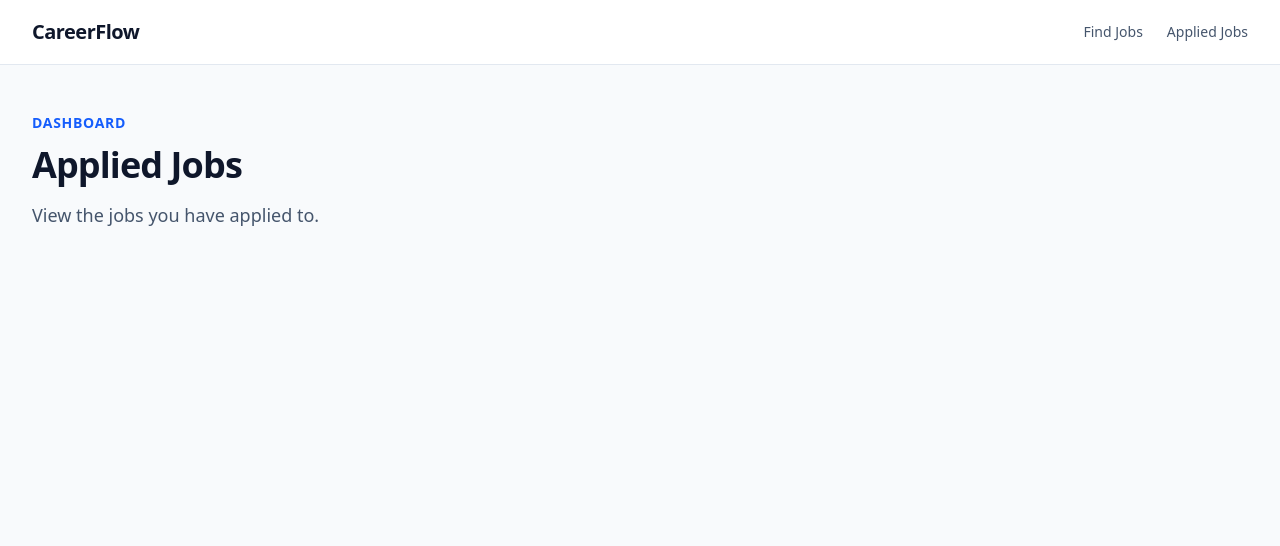
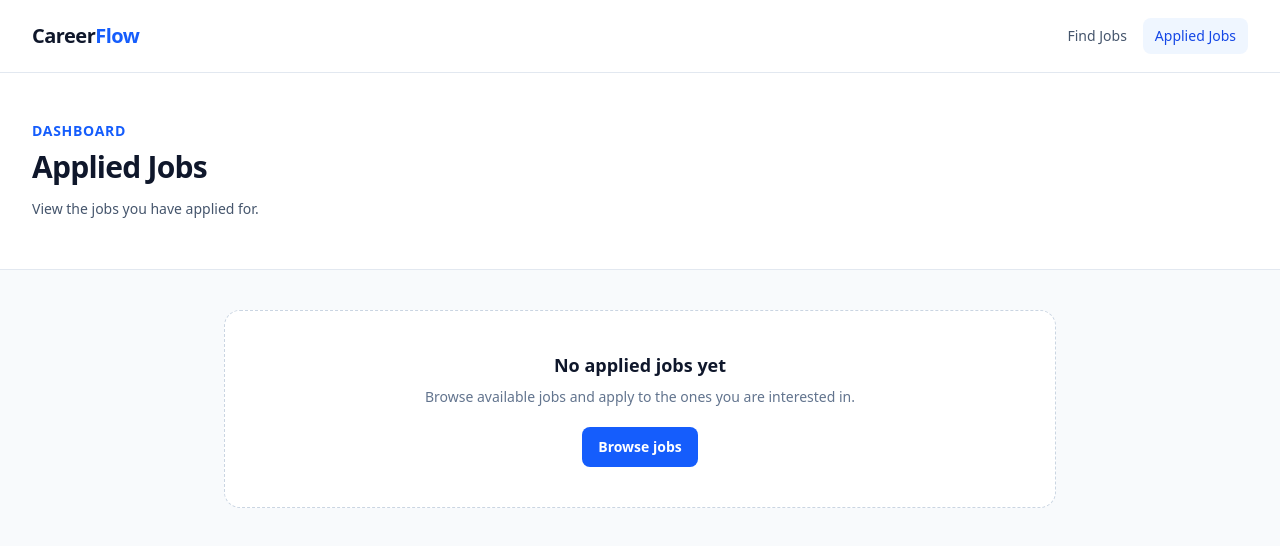
Before and after one commit to Mushfiq-Srijon/career_flow, a Next.js app: page /dashboard in a window 1280 px wide. Shown: the top 546 px of the page. Built offline with nearby package versions, Linux system fonts and the light colour scheme.

Commit message:
Completed all features

```diff
--- a/src/app/dashboard/page.tsx
+++ b/src/app/dashboard/page.tsx
@@ -1,18 +1,118 @@
+"use client";
+
+import { useEffect, useState } from "react";
+
+import AppliedJobCard from "@/components/dashboard/AppliedJobCard";
+import { getJobs } from "@/lib/api";
+import { getAppliedJobIds } from "@/lib/storage";
+import { Job } from "@/types/job";
+
 export default function DashboardPage() {
+    const [appliedJobs, setAppliedJobs] = useState<Job[]>([]);
+    const [loading, setLoading] = useState(true);
+    const [error, setError] = useState("");
+
+    useEffect(() => {
+        async function loadAppliedJobs() {
+            try {
+                setLoading(true);
+                setError("");
+
+                const appliedJobIds = getAppliedJobIds();
+                const response = await getJobs();
+
+                if (!response.success) {
+                    throw new Error(response.message || "Failed to fetch jobs");
+                }
+
+                const jobs = response.data.filter((job) =>
+                    appliedJobIds.includes(job.id)
+                );
+
+                setAppliedJobs(jobs);
+            } catch (error) {
+                console.error(error);
+                setError("Unable to load your applied jobs.");
+            } finally {
+                setLoading(false);
+            }
+        }
+
+        loadAppliedJobs();
+    }, []);
+
     return (
-        <main className="mx-auto max-w-7xl px-4 py-12 sm:px-6 lg:px-8">
-            <section>
-                <p className="mb-3 text-sm font-semibold uppercase tracking-wider text-blue-600">
-                    Dashboard
-                </p>
+        <main className="min-h-[calc(100vh-73px)] bg-slate-50">
+            <section className="border-b border-slate-200 bg-white">
+                <div className="mx-auto max-w-7xl px-4 py-12 sm:px-6 lg:px-8">
+                    <p className="text-sm font-semibold uppercase tracking-wider text-blue-600">
+                        Dashboard
+                    </p>
 
-                <h1 className="text-4xl font-bold tracking-tight text-slate-900">
-                    Applied Jobs
-                </h1>
+                    <h1 className="mt-2 text-3xl font-bold tracking-tight text-slate-900">
+                        Applied Jobs
+                    </h1>
 
-                <p className="mt-4 max-w-2xl text-lg text-slate-600">
-                    View the jobs you have applied to.
-                </p>
+                    <p className="mt-3 text-sm leading-6 text-slate-600">
+                        View the jobs you have applied for.
+                    </p>
+                </div>
+            </section>
+
+            <section className="mx-auto max-w-4xl px-4 py-10 sm:px-6 lg:px-8">
+                {loading && (
+                    <div className="space-y-5">
+                        {Array.from({ length: 2 }).map((_, index) => (
+                            <div
+                                key={index}
+                                className="animate-pulse rounded-2xl border border-slate-200 bg-white p-6"
+                            >
+                                <div className="h-5 w-1/2 rounded bg-slate-200" />
+                                <div className="mt-3 h-4 w-1/3 rounded bg-slate-200" />
+                                <div className="mt-6 h-16 rounded bg-slate-200" />
+                            </div>
+                        ))}
+                    </div>
+                )}
+
+                {!loading && error && (
+                    <div className="rounded-2xl border border-red-200 bg-red-50 p-6">
+                        <h2 className="font-semibold text-red-900">
+                            Something went wrong
+                        </h2>
+
+                        <p className="mt-2 text-sm text-red-700">
+                            {error}
+                        </p>
+                    </div>
+                )}
+
+                {!loading && !error && appliedJobs.length === 0 && (
+                    <div className="rounded-2xl border border-dashed border-slate-300 bg-white p-10 text-center">
+                        <h2 className="text-lg font-semibold text-slate-900">
+                            No applied jobs yet
+                        </h2>
+
+                        <p className="mt-2 text-sm text-slate-500">
+                            Browse available jobs and apply to the ones you are interested in.
+                        </p>
+
+                        <a
+                            href="/jobs"
+                            className="mt-5 inline-flex rounded-lg bg-blue-600 px-4 py-2.5 text-sm font-semibold text-white transition hover:bg-blue-700"
+                        >
+                            Browse jobs
+                        </a>
+                    </div>
+                )}
+
+                {!loading && !error && appliedJobs.length > 0 && (
+                    <div className="space-y-5">
+                        {appliedJobs.map((job) => (
+                            <AppliedJobCard key={job.id} job={job} />
+                        ))}
+                    </div>
+                )}
             </section>
         </main>
     );
--- /dev/null
+++ b/src/components/dashboard/AppliedJobCard.tsx
@@ -0,0 +1,57 @@
+import Link from "next/link";
+
+import { Job } from "@/types/job";
+
+interface AppliedJobCardProps {
+    job: Job;
+}
+
+export default function AppliedJobCard({
+    job,
+}: AppliedJobCardProps) {
+    return (
+        <div className="rounded-2xl border border-slate-200 bg-white p-6 shadow-sm">
+            <div className="flex flex-col gap-4 sm:flex-row sm:items-start sm:justify-between">
+                <div>
+                    <h2 className="text-lg font-semibold text-slate-900">
+                        {job.title}
+                    </h2>
+
+                    <p className="mt-1 text-sm font-medium text-slate-600">
+                        {job.company}
+                    </p>
+                </div>
+
+                <span className="w-fit rounded-lg bg-green-50 px-3 py-1 text-xs font-medium text-green-700">
+                    Applied
+                </span>
+            </div>
+
+            <div className="mt-5 grid gap-4 border-t border-slate-100 pt-4 sm:grid-cols-2">
+                <div>
+                    <p className="text-xs text-slate-500">Location</p>
+                    <p className="mt-1 text-sm font-medium text-slate-800">
+                        {job.location}
+                    </p>
+                </div>
+
+                <div>
+                    <p className="text-xs text-slate-500">Salary</p>
+                    <p className="mt-1 text-sm font-medium text-slate-800">
+                        ৳{job.salary.min.toLocaleString()} - ৳
+                        {job.salary.max.toLocaleString()}
+                    </p>
+                </div>
+            </div>
+
+            <div className="mt-5">
+                <Link
+                    href={`/jobs/${job.id}`}
+                    className="text-sm font-medium text-blue-600 hover:text-blue-700"
+                >
+                    View job details →
+                </Link>
+            </div>
+        </div>
+    );
+}
--- a/src/components/layout/Header.tsx
+++ b/src/components/layout/Header.tsx
@@ -1,27 +1,43 @@
+"use client";
+
 import Link from "next/link";
+import { usePathname } from "next/navigation";
 
 export default function Header() {
+    const pathname = usePathname();
+
+    const isJobsPage =
+        pathname === "/jobs" || pathname.startsWith("/jobs/");
+
+    const isDashboardPage = pathname === "/dashboard";
+
     return (
         <header className="border-b border-slate-200 bg-white">
-            <div className="mx-auto flex h-16 max-w-7xl items-center justify-between px-4 sm:px-6 lg:px-8">
+            <div className="mx-auto flex h-18 max-w-7xl items-center justify-between px-4 sm:px-6 lg:px-8">
                 <Link
                     href="/jobs"
                     className="text-xl font-bold tracking-tight text-slate-900"
                 >
-                    CareerFlow
+                    Career<span className="text-blue-600">Flow</span>
                 </Link>
 
-                <nav className="flex items-center gap-6">
+                <nav className="flex items-center gap-1">
                     <Link
                         href="/jobs"
-                        className="text-sm font-medium text-slate-600 transition hover:text-slate-900"
+                        className={`rounded-lg px-2.5 py-2 text-xs font-medium transition sm:px-3 sm:text-sm ${isJobsPage
+                            ? "bg-blue-50 text-blue-700"
+                            : "text-slate-600 hover:bg-slate-100 hover:text-slate-900"
+                            }`}
                     >
                         Find Jobs
                     </Link>
 
                     <Link
                         href="/dashboard"
-                        className="text-sm font-medium text-slate-600 transition hover:text-slate-900"
+                        className={`rounded-lg px-2.5 py-2 text-xs font-medium transition sm:px-3 sm:text-sm ${isDashboardPage
+                                ? "bg-blue-50 text-blue-700"
+                                : "text-slate-600 hover:bg-slate-100 hover:text-slate-900"
+                            }`}
                     >
                         Applied Jobs
                     </Link>
```
